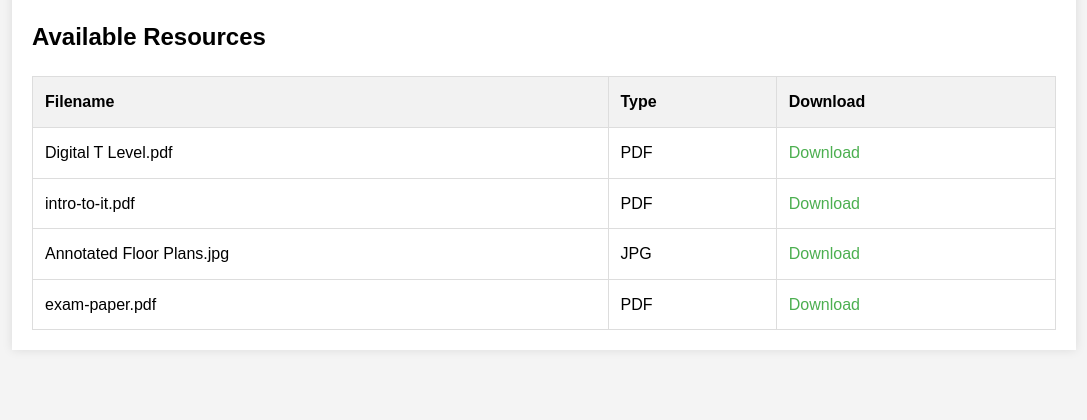
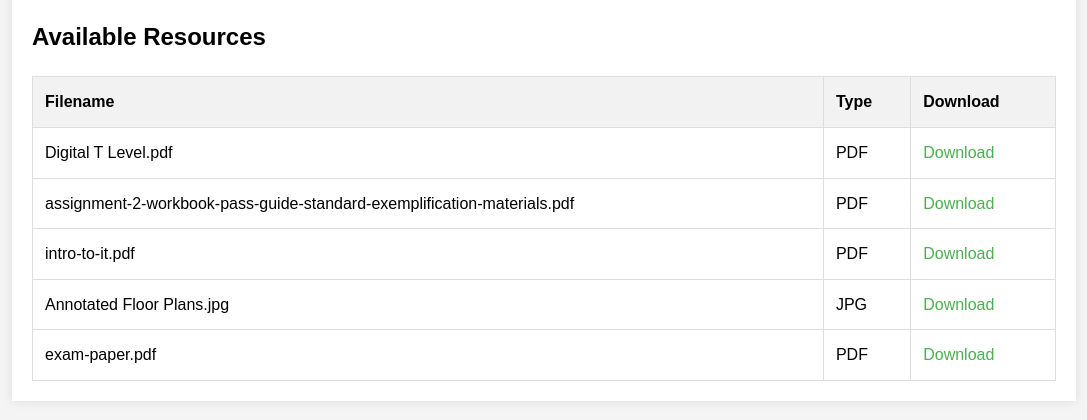
Before and after one commit to calderdale24/calderdale24.github.io, a plain HTML site: page index.html in a window 1280 px wide. Shown: the part 108-528 px from the top of the page, without its empty margins (96-1183 px from the left). Drawn offline with Linux system fonts and the light colour scheme.

Commit message:
Update index.html

```diff
--- a/index.html
+++ b/index.html
@@ -27,6 +27,11 @@
                         <td><a href="resources/Digital T Level.pdf" download>Download</a></td>
                     </tr>
                     <tr>
+                        <td>assignment-2-workbook-pass-guide-standard-exemplification-materials.pdf</td>
+                        <td>PDF</td>
+                        <td><a href="resources/assignment-2-workbook-pass-guide-standard-exemplification-materials.pdf" download>Download</a></td>
+                    </tr>
+                    <tr>
                         <td>intro-to-it.pdf</td>
                         <td>PDF</td>
                         <td><a href="resources/intro-to-it.pdf" download>Download</a></td>
```
